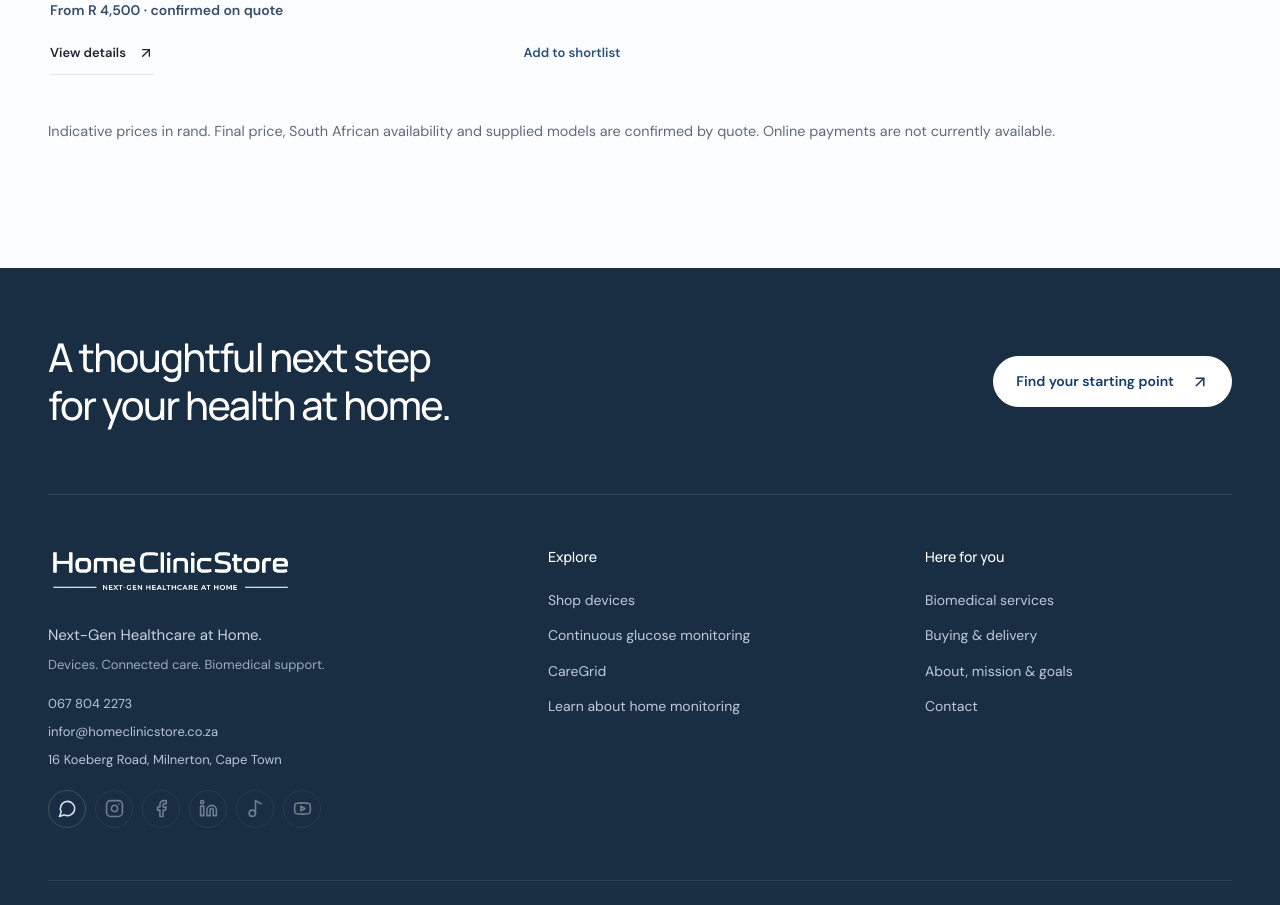
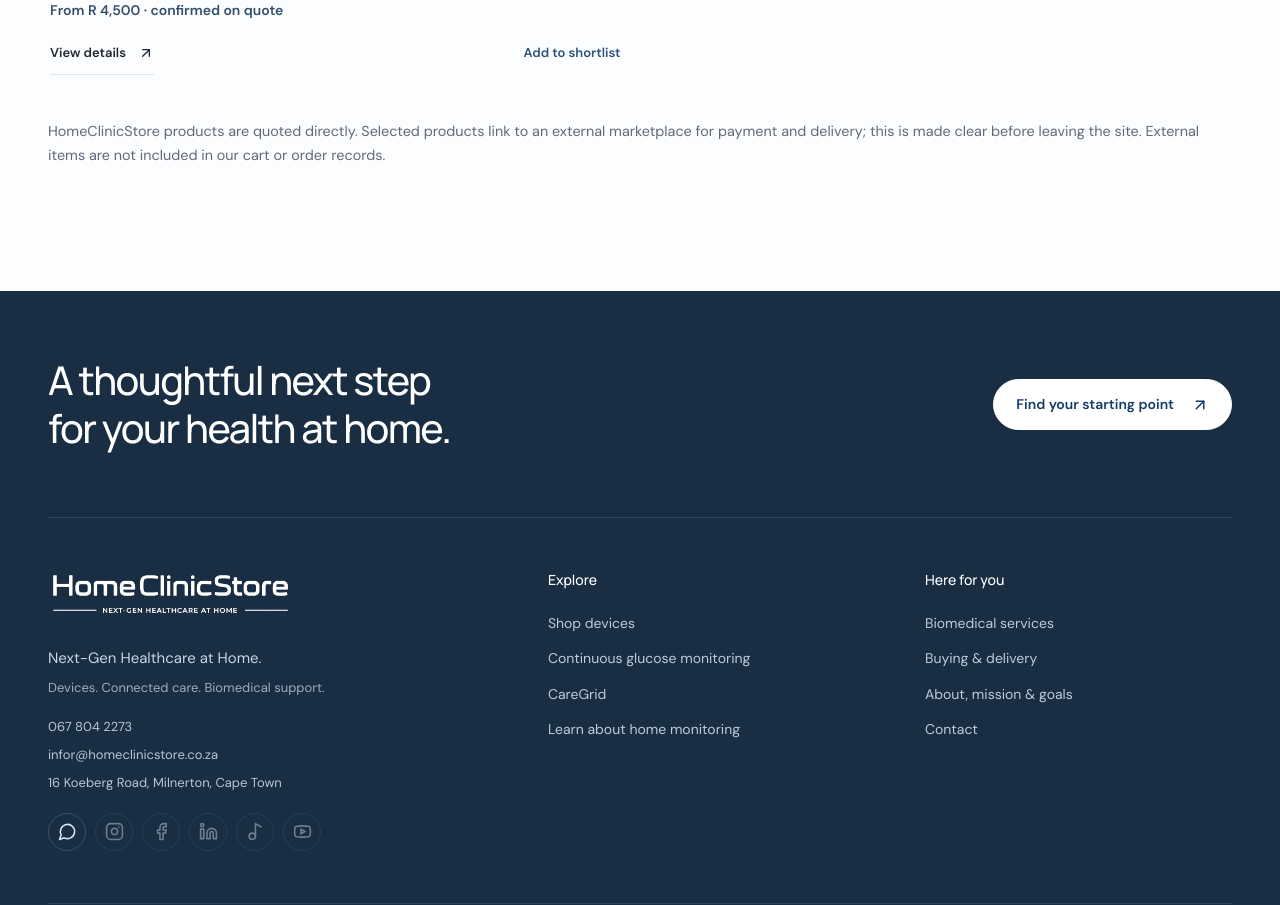
Before and after one commit to AI-Ninja-dev/homeclinicstore, a Next.js app: page /shop in a window 1280 px wide. Shown: the part 8780-9685 px from the top of the page. Built offline with nearby package versions, Linux system fonts and the light colour scheme.

Commit message:
Add clearly disclosed external marketplace purchases to HomeClinicStore shop

```diff
--- a/app/shop/page.tsx
+++ b/app/shop/page.tsx
@@ -95,7 +95,7 @@
           </div>
         )}
         <p className="releaseNote">
-          Indicative prices in rand. Final price, South African availability and supplied models are confirmed by quote. Online payments are not currently available.
+          HomeClinicStore products are quoted directly. Selected products link to an external marketplace for payment and delivery; this is made clear before leaving the site. External items are not included in our cart or order records.
         </p>
       </section>
     </main>
```
